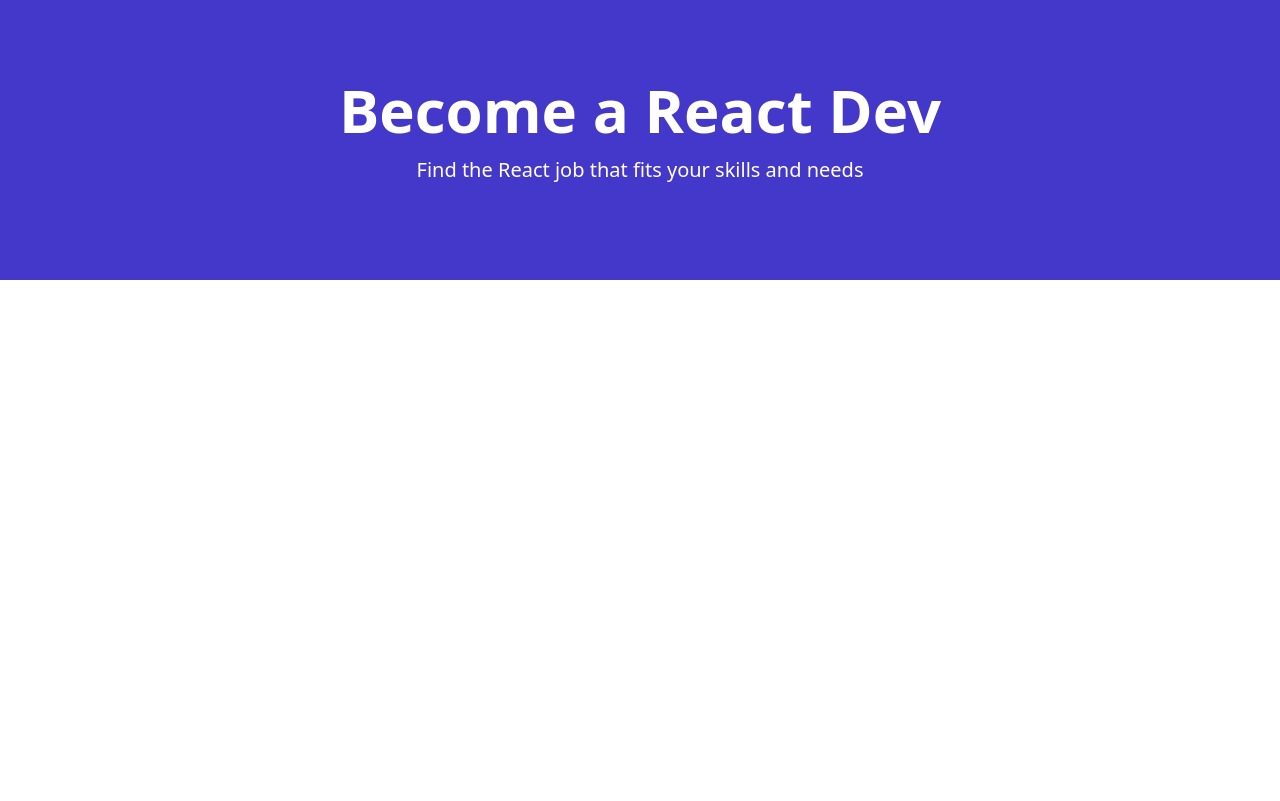
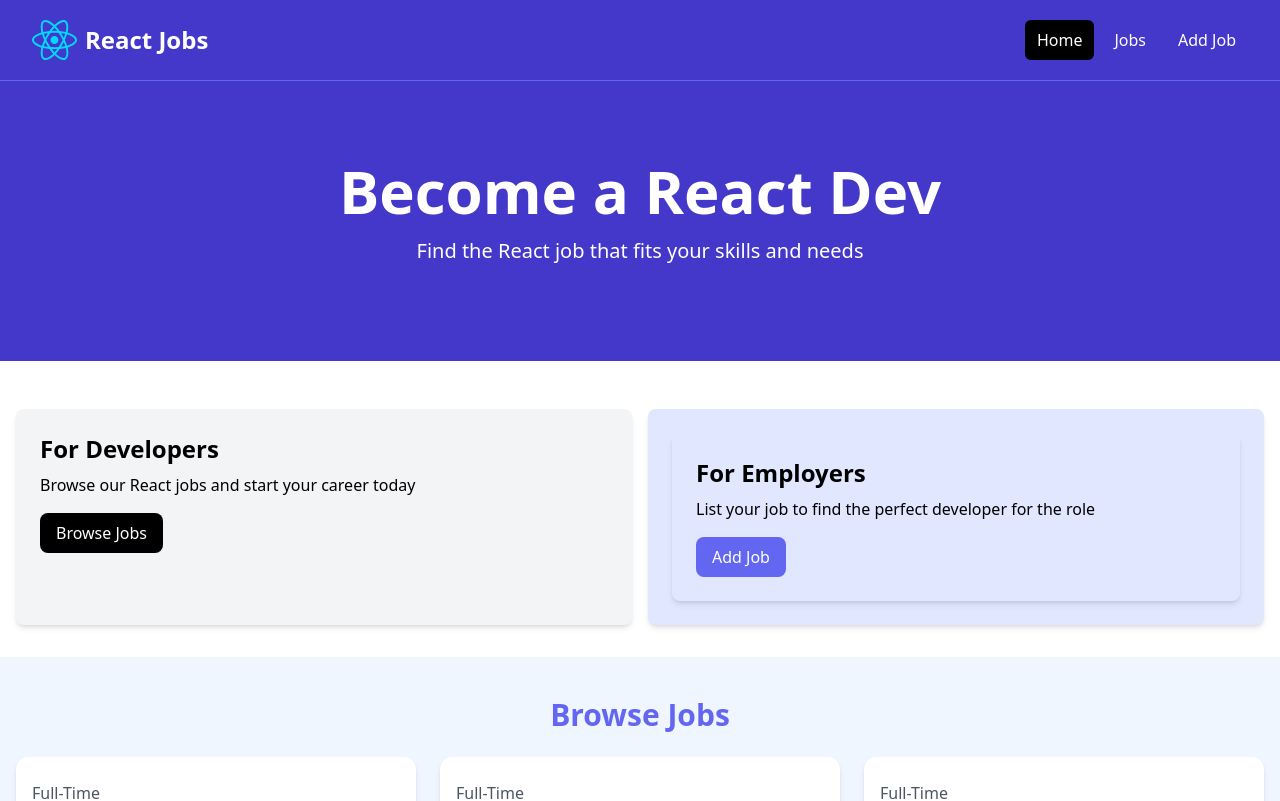
Before and after one commit to benidama/React-jobs, a React (Vite) app: page / in a window 1280 px wide. Shown: the top 801 px of the page. Built offline with nearby package versions, Linux system fonts and the light colour scheme.

Commit message:
Errors solved

```diff
--- a/src/App.jsx
+++ b/src/App.jsx
@@ -4,11 +4,19 @@
   createRoutesFromElements,
   RouterProvider,
 } from "react-router-dom";
-
+import MainLayout from "./layouts/MainLayout";
 import HomePage from "./pages/HomePage";
+import JobsPage from "./pages/JobsPage";
+import NotFoundPage from "./pages/NotFoundPage";
 
 const router = createBrowserRouter(
-  createRoutesFromElements(<Route index element={<HomePage />} />)
+  createRoutesFromElements(
+    <Route path="/" element={<MainLayout />}>
+      <Route index element={<HomePage />} />
+      <Route path="/jobs" element={<JobsPage />} />
+      <Route path="*" element={<NotFoundPage />} />
+    </Route>
+  )
 );
 const App = () => {
   return <RouterProvider router={router} />;
--- a/src/components/HomeCards.jsx
+++ b/src/components/HomeCards.jsx
@@ -1,4 +1,5 @@
 import React from "react";
+import { Link } from "react-router-dom";
 import Card from "./Card";
 
 const HomeCards = () => {
@@ -11,12 +12,12 @@
             <p className="mt-2 mb-4">
               Browse our React jobs and start your career today
             </p>
-            <a
-              href="/jobs.html"
+            <Link
+              to="/jobs"
               className="inline-block bg-black text-white rounded-lg px-4 py-2 hover:bg-gray-700"
             >
               Browse Jobs
-            </a>
+            </Link>
           </Card>
           <Card bg="bg-indigo-100">
             <div className="bg-indigo-100 p-6 rounded-lg shadow-md">
@@ -24,12 +25,12 @@
               <p className="mt-2 mb-4">
                 List your job to find the perfect developer for the role
               </p>
-              <a
-                href="/add-job.html"
+              <Link
+                to="/add-job"
                 className="inline-block bg-indigo-500 text-white rounded-lg px-4 py-2 hover:bg-indigo-600"
               >
                 Add Job
-              </a>
+              </Link>
             </div>
           </Card>
         </div>
--- a/src/components/JobListing.jsx
+++ b/src/components/JobListing.jsx
@@ -1,4 +1,5 @@
 import { useState } from "react";
+import { Link } from "react-router-dom";
 import { FaMapMarker } from "react-icons/fa";
 
 const JobListing = ({ job }) => {
@@ -33,12 +34,13 @@
             <FaMapMarker className="inline text-lg mb-1 mr-1" />
             {job.location}
           </div>
-          <a
-            href={`/job/${job.id}`}
+
+          <Link
+            to={`/job/${job.id}`}
             className="h-[36px] bg-indigo-500 hover:bg-indigo-600 text-white px-4 py-2 rounded-lg text-center text-sm"
           >
             Read More
-          </a>
+          </Link>
         </div>
       </div>
     </div>
--- a/src/components/Navbar.jsx
+++ b/src/components/Navbar.jsx
@@ -1,4 +1,5 @@
 import React from "react";
+import { Link } from "react-router-dom";
 import logo from "../assets/react.svg";
 
 const Navbar = () => {
@@ -7,35 +8,33 @@
       <div className="mx-auto max-w-7xl px-2 sm:px-6 lg:px-8">
         <div className="flex h-20 items-center justify-between">
           <div className="flex flex-1 items-center justify-center md:items-stretch md:justify-start">
-            <a
-              className="flex flex-shrink-0 items-center mr-4"
-              href="/index.html"
-            >
+            <Link className="flex flex-shrink-0 items-center mr-4" to="/">
               <img className="h-10 w-auto" src={logo} alt="React Jobs" />
               <span className="hidden md:block text-white text-2xl font-bold ml-2">
                 React Jobs
               </span>
-            </a>
+            </Link>
             <div className="md:ml-auto">
               <div className="flex space-x-2">
-                <a
-                  href="/index.html"
+                <Link
+                  to="/"
                   className="text-white bg-black hover:bg-gray-900 hover:text-white rounded-md px-3 py-2"
                 >
                   Home
-                </a>
-                <a
-                  href="/jobs.html"
+                </Link>
+                <Link
+                  to="/jobs"
                   className="text-white hover:bg-gray-900 hover:text-white rounded-md px-3 py-2"
                 >
                   Jobs
-                </a>
-                <a
-                  href="/add-job.html"
+                </Link>
+
+                <Link
+                  to="/add-job"
                   className="text-white hover:bg-gray-900 hover:text-white rounded-md px-3 py-2"
                 >
                   Add Job
-                </a>
+                </Link>
               </div>
             </div>
           </div>
--- a/src/components/ViewAllJobs.jsx
+++ b/src/components/ViewAllJobs.jsx
@@ -1,14 +1,15 @@
 import React from "react";
+import { Link } from "react-router-dom";
 
 function ViewAllJobs() {
   return (
     <section className="m-auto max-w-lg my-10 px-6">
-      <a
-        href="/jobs"
+      <Link
+        to="/jobs"
         className="block bg-black text-white text-center py-4 px-6 rounded-xl hover:bg-gray-700"
       >
         View All Jobs
-      </a>
+      </Link>
     </section>
   );
 }
--- /dev/null
+++ b/src/layouts/MainLayout.jsx
@@ -0,0 +1,14 @@
+import React from "react";
+import { Outlet } from "react-router-dom";
+import NavBar from "../components/Navbar";
+
+function MainLayout() {
+  return (
+    <>
+      <NavBar />
+      <Outlet />
+    </>
+  );
+}
+
+export default MainLayout;
--- a/src/pages/HomePage.jsx
+++ b/src/pages/HomePage.jsx
@@ -1,10 +1,14 @@
 import React from "react";
 import Hero from "../components/Hero";
+import HomeCards from "../components/HomeCards";
+import JobListings from "../components/JobListings";
 
 function HomePage() {
   return (
     <>
       <Hero />
+      <HomeCards />
+      <JobListings />
     </>
   );
 }
--- /dev/null
+++ b/src/pages/JobsPage.jsx
@@ -0,0 +1,7 @@
+import React from "react";
+
+function JobsPage() {
+  return <div>JobsPage</div>;
+}
+
+export default JobsPage;
--- /dev/null
+++ b/src/pages/NotFoundPage.jsx
@@ -0,0 +1,21 @@
+import React from "react";
+import { Link } from "react-router-dom";
+import { FaExclamationTriangle } from "react-icons/fa";
+
+function NotFoundPage() {
+  return (
+    <section className="text-center flex flex-col justify-center items-center h-96">
+      <FaExclamationTriangle className="text-yellow-400 text-6xl mb-4" />
+      <h1 className="text-6xl font-bold mb-4">404 Not Found</h1>
+      <p className="text-xl mb-5">This page does not exist</p>
+      <Link
+        to="/"
+        className="text-white bg-indigo-700 hover:bg-indigo-900 rounded-md px-3 py-2 mt-4"
+      >
+        Go Back
+      </Link>
+    </section>
+  );
+}
+
+export default NotFoundPage;
```
